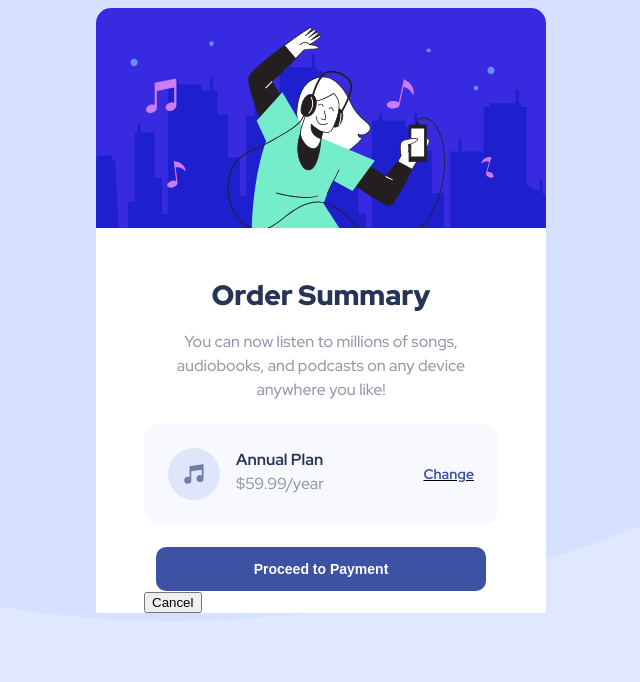
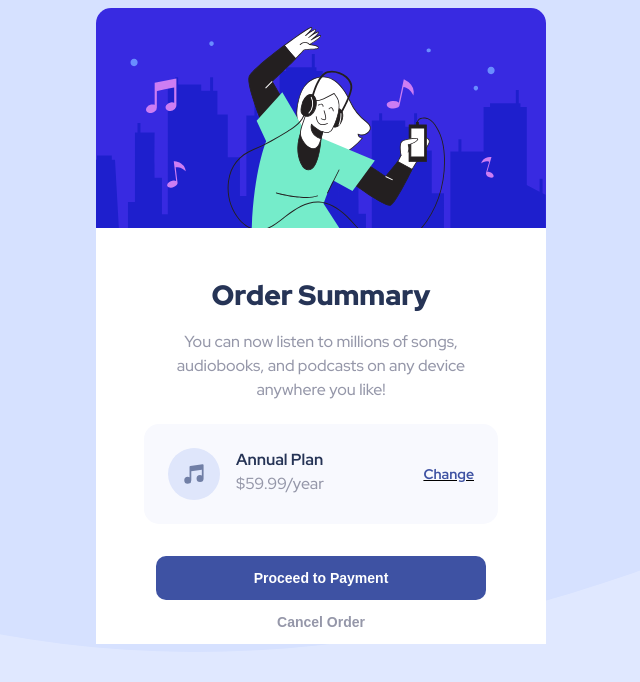
Before and after one commit to market-plier/Order-summary-card, a plain HTML site: page index.html in a window 1280 px wide. Shown: the whole page, without its empty margins (319-959 px from the left). Drawn offline with Linux system fonts and the light colour scheme.

Commit message:
Cancel Button styling

```diff
--- a/index.html
+++ b/index.html
@@ -43,7 +43,7 @@
           Proceed to Payment
         </button>
         <button class="cancel-button">
-          Cancel
+          Cancel Order
         </button>
       </div>
     </div>
--- a/styles/style.scss
+++ b/styles/style.scss
@@ -111,6 +111,20 @@ button{
   cursor: pointer;
 }
 .buttons {
-  margin: 1.4rem 3rem 0 3rem;
+  display: flex;
+  flex-direction: column;
+  justify-content: space-between;
+  margin: 2rem 3rem 0 3rem;
+}
 
+.cancel-button {
+  @extend %centered;
+  background: none;
+  display: block;
+  color: #9597A9;
+  border: none;
+  border-radius: 10px;
+  font-size: 14px;
+  font-weight: 900;
+  padding: 1em 7em;
 }
```
Also changed, not shown: styles/style.css.
